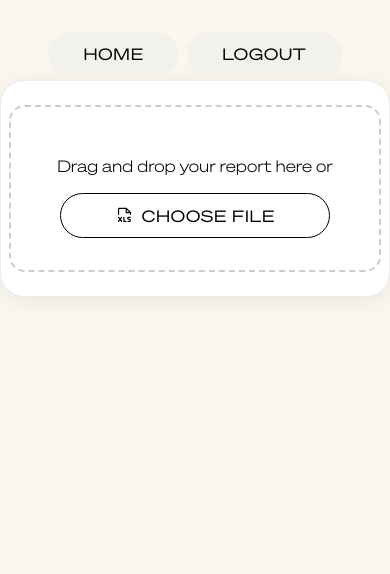
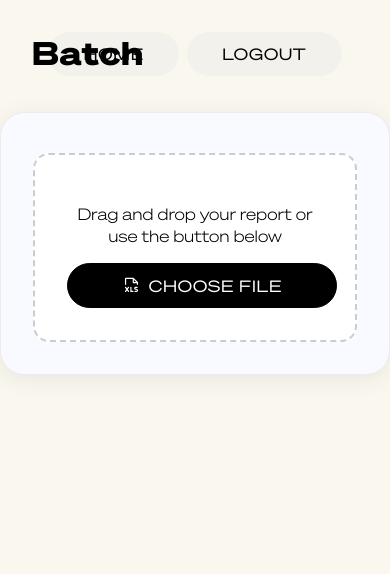
Before and after one commit to g0tMarks/Batch, a Flask app: page /upload in a window 390 px wide. Shown: the top 574 px of the page. Before the commit the page ends 297 px from the top, so only its background shows below. Run offline with Flask 2, Linux system fonts and the light colour scheme; the visitor is signed in with stand-in values (Sample User, id 1).

Commit message:
improving upload UI - adding framework for per student token feature

```diff
--- a/templates/upload.html
+++ b/templates/upload.html
@@ -93,9 +93,9 @@
         }
         .button, .download-button {
             font-family: 'Test Soehne Breit Buch', -apple-system, BlinkMacSystemFont, "Segoe UI", Roboto, Helvetica, Arial, sans-serif;
-            background: none;
+            background: #000;
             border: 1px solid #000;
-            color: #000;
+            color: #fff;
             padding: 0.8rem 2.2rem;
             font-size: 1rem;
             cursor: pointer;
@@ -113,9 +113,17 @@
             white-space: nowrap;
             overflow: hidden;
         }
+        .button img, .download-button img {
+            filter: brightness(0) invert(1);
+            transition: filter 0.3s;
+        }
         .button:hover, .download-button:hover {
-            background: #000;
-            color: #fff;
+            background: #fff;
+            color: #000;
+            border: 1px solid #000;
+        }
+        .button:hover img, .download-button:hover img {
+            filter: none;
         }
         .button:disabled {
             opacity: 0.5;
@@ -178,11 +186,36 @@
                 padding: 1.5rem 0.5rem 1.5rem 0.5rem;
             }
         }
-        .button:hover img {
-            filter: brightness(0) invert(1);
+        .upload-title {
+            font-family: 'Test Soehne Breit Buch', monospace, sans-serif;
+            font-size: 2.2rem;
+            color: #000;
+            background: none;
+            display: block;
+            padding: 0;
+            border-radius: 0;
+            margin-bottom: 0.7rem;
+            letter-spacing: 0.03em;
+            text-align: center;
+            font-weight: normal;
+            box-shadow: none;
         }
-        .button:disabled img {
-            filter: brightness(0.5);
+        .upload-subtitle {
+            font-family: 'Test Soehne Breit Leicht', -apple-system, BlinkMacSystemFont, "Segoe UI", Roboto, Helvetica, Arial, sans-serif;
+            font-size: 1.1rem;
+            color: #555;
+            margin-bottom: 2rem;
+            text-align: center;
+        }
+        .upload-card {
+            max-width: 540px;
+            margin: 7rem auto 0 auto;
+            background: #f8faff;
+            padding: 2.5rem 2rem 2rem 2rem;
+            border-radius: 1.5rem;
+            box-shadow: 0 4px 24px 0 rgba(0,0,0,0.07);
+            border: 1px solid #ececec;
+            text-align: center;
         }
         .drag-drop-area {
             border: 2px dashed #ccc;
@@ -198,6 +231,58 @@
             transform: scale(1.02);
             box-shadow: 0 4px 12px rgba(0,0,0,0.1);
         }
+        @media (max-width: 600px) {
+            .batch-link {
+                font-size: 1.3rem;
+                left: 1rem;
+                top: 1rem;
+            }
+            .upload-title {
+                font-size: 1.3rem;
+            }
+        }
+        .batch-link {
+            position: absolute;
+            top: 2rem;
+            left: 2rem;
+            font-family: 'Test Soehne Breit Fett', monospace, sans-serif;
+            font-size: 2rem;
+            color: #000;
+            text-decoration: none;
+            letter-spacing: 0.03em;
+            z-index: 20;
+            transition: color 0.2s;
+        }
+        .batch-link:hover {
+            color: #222;
+            text-decoration: underline;
+        }
+        .progress-container {
+            width: 100%;
+            margin: 0 auto;
+            margin-top: 1rem;
+            text-align: center;
+        }
+        .progress {
+            width: 100%;
+            background: #eee;
+            border-radius: 1rem;
+            height: 10px;
+            margin-bottom: 0.5rem;
+            overflow: hidden;
+        }
+        .progress-bar {
+            height: 100%;
+            background: #0022ff;
+            width: 0%;
+            border-radius: 1rem;
+            transition: width 0.3s;
+        }
+        .status-message {
+            font-size: 0.95rem;
+            color: #222;
+            margin-top: 0.2rem;
+        }
     </style>
 </head>
 <body>
@@ -207,17 +292,25 @@
             <a href="{{ url_for('logout') }}" class="nav-btn">LOGOUT</a>
         </div>
     </nav>
+    <a href="{{ url_for('index') }}" class="batch-link">Batch</a>
     <div class="upload-card">
         <div class="upload-container">
+             <!-- Progress Indicator <div class="upload-title" id="uploadTitle">Add file</div>-->
             <form action="/upload" method="POST" enctype="multipart/form-data">
                 <div class="drag-drop-area">
-                    <p class="drag-drop-text">Drag and drop your report here or</p>
+                    <p class="drag-drop-text">Drag and drop your report or use the button below</p>
                     <input type="file" id="fileInput" name="files" multiple class="d-none" accept=".xlsx">
                     <!-- Main Choose File button with XLS icon only -->
                     <button type="button" id="actionButton" class="button" onclick="handleActionButtonClick()">
                         <img src="{{ url_for('static', filename='icons/file-xls.svg') }}" alt="Choose Files" style="width: 1.2em; height: 1.2em; vertical-align: middle; margin-right: 0.5em;">
                         Choose File
                     </button>
+                    <div id="uploadProgressContainer" class="progress-container" style="display: none; margin-top: 1rem;">
+                        <div class="progress">
+                            <div class="progress-bar" id="uploadProgressBar" role="progressbar" style="width: 0%"></div>
+                        </div>
+                        <div class="status-message" id="uploadStatusMessage">Parsing data</div>
+                    </div>
                     <div class="selected-file" id="selectedFile">
                         <span>Selected file: <span class="selected-file-name" id="selectedFileName"></span></span>
                         <button type="button" class="remove-file" onclick="removeFile()" style="display: none;">
@@ -293,17 +386,23 @@
         }
 
         function updateSelectedFile(file) {
+            const uploadTitle = document.getElementById('uploadTitle');
+            const dragDropText = document.querySelector('.drag-drop-text');
             if (file) {
                 selectedFileName.textContent = file.name;
                 selectedFile.classList.add('show');
                 updateButton('upload');
                 // Show remove button
                 selectedFile.querySelector('.remove-file').style.display = 'inline-block';
+                if (uploadTitle) uploadTitle.textContent = 'Upload file';
+                if (dragDropText) dragDropText.textContent = 'Upload your report for processing';
             } else {
                 selectedFile.classList.remove('show');
                 updateButton('choose');
                 // Hide remove button
                 selectedFile.querySelector('.remove-file').style.display = 'none';
+                if (uploadTitle) uploadTitle.textContent = 'Add file';
+                if (dragDropText) dragDropText.textContent = 'Drag and drop your report or use the button below';
             }
         }
 
@@ -311,53 +410,61 @@
             const formData = new FormData();
             formData.append('files', fileInput.files[0]);
 
-            // Show loading state
+            // Show progress bar
+            const uploadProgressContainer = document.getElementById('uploadProgressContainer');
+            const uploadProgressBar = document.getElementById('uploadProgressBar');
+            const uploadStatusMessage = document.getElementById('uploadStatusMessage');
+            uploadProgressContainer.style.display = 'block';
+            uploadProgressBar.style.width = '0%';
+            uploadStatusMessage.textContent = 'Parsing data';
+
             actionButton.disabled = true;
             actionButton.innerHTML = `
                 <span class="spinner-border spinner-border-sm" role="status" aria-hidden="true"></span>
                 Uploading...
             `;
 
+            // Simulate progress bar animation
+            let progress = 0;
+            const progressInterval = setInterval(() => {
+                progress += 10;
+                if (progress <= 90) {
+                    uploadProgressBar.style.width = progress + '%';
+                }
+            }, 200);
+
             fetch('/upload', {
                 method: 'POST',
                 body: formData
             })
-            .then(response => {
-                if (response.ok) {
-                    // Show success message
-                    const successMessage = document.createElement('div');
-                    successMessage.className = 'alert alert-success mt-3';
-                    successMessage.textContent = 'File uploaded successfully!';
-                    actionButton.parentNode.insertBefore(successMessage, actionButton.nextSibling);
-
-                    // Remove success message after 3 seconds
+            .then(response => response.json())
+            .then(data => {
+                clearInterval(progressInterval);
+                uploadProgressBar.style.width = '100%';
+                uploadStatusMessage.textContent = `Added ${data.student_count} number of student reports`;
+                // Remove progress bar after 3 seconds
                 setTimeout(() => {
-                        successMessage.remove();
+                    uploadProgressContainer.style.display = 'none';
                 }, 3000);
 
                 // Update button to generate state
                 updateButton('generate');
-
                 // Clear the file input and selected file display
                 fileInput.value = '';
                 selectedFile.classList.remove('show');
-                }
                 actionButton.disabled = false;
             })
             .catch(error => {
-                console.error('Error:', error);
+                clearInterval(progressInterval);
+                uploadProgressBar.style.width = '100%';
+                uploadProgressBar.style.backgroundColor = '#dc3545';
+                uploadStatusMessage.textContent = 'Error uploading file. Please try again.';
+                setTimeout(() => {
+                    uploadProgressContainer.style.display = 'none';
+                    uploadProgressBar.style.backgroundColor = '';
+                }, 3000);
                 actionButton.disabled = false;
                 updateButton('upload');
-
-                // Show error message
-                const errorMessage = document.createElement('div');
-                errorMessage.className = 'alert alert-danger mt-3';
-                errorMessage.textContent = 'Error uploading file. Please try again.';
-                actionButton.parentNode.insertBefore(errorMessage, actionButton);
-
-                setTimeout(() => {
-                    errorMessage.remove();
-                }, 3000);
             });
         }
 
```
Lines whose indentation alone changed are shown as unchanged.
